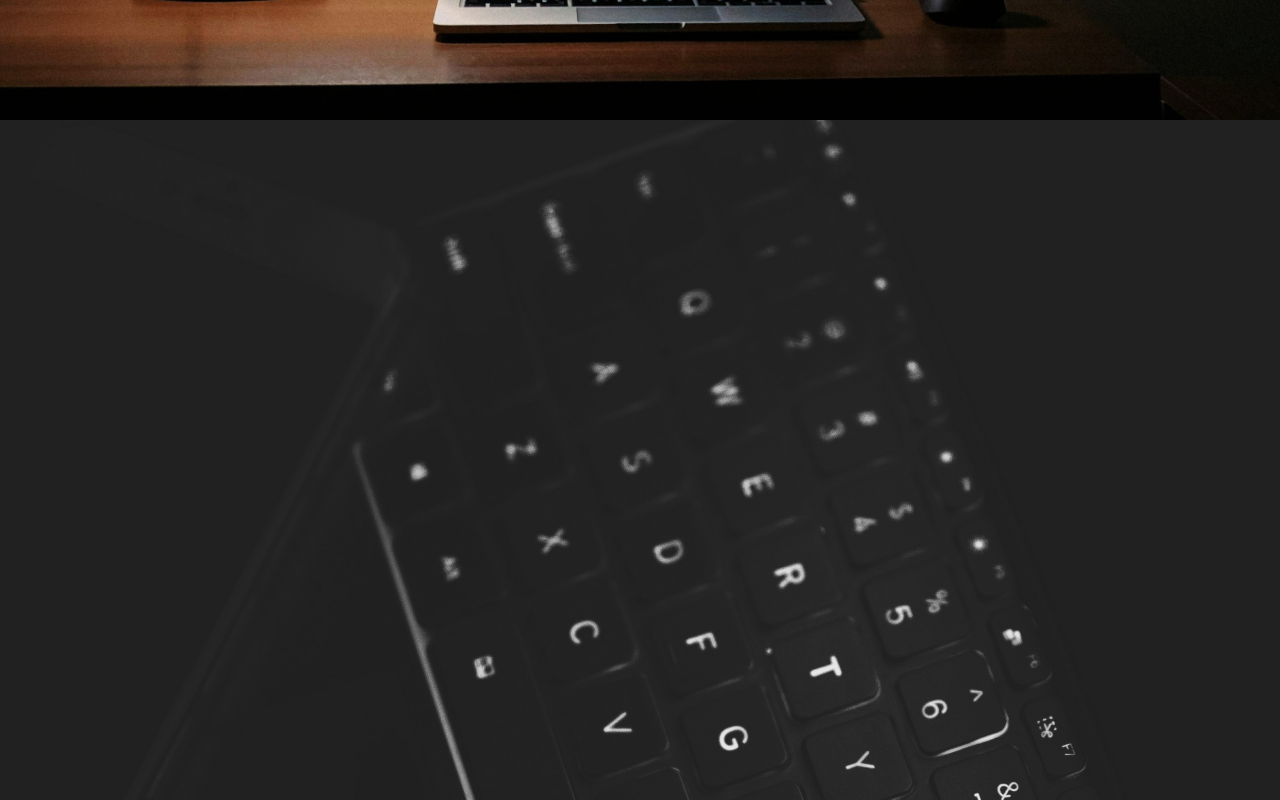
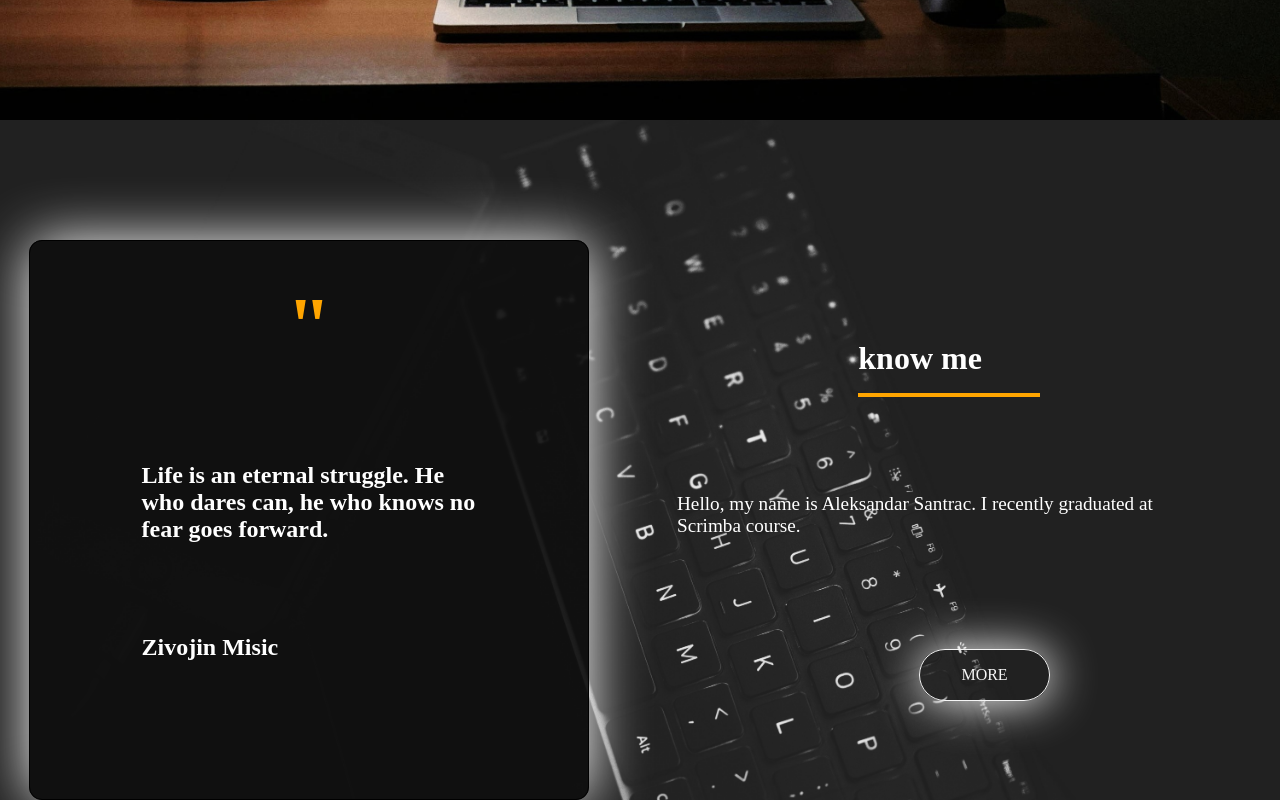
Before and after one commit to Lupus93v/lupus-solutions-landing-page, a React (Create React App) app: page / in a window 1280 px wide. Shown: the part 680-1480 px from the top of the page. Built offline with nearby package versions, Linux system fonts and the light colour scheme.

Commit message:
building

```diff
--- a/src/Pages/AboutMe.js
+++ b/src/Pages/AboutMe.js
@@ -1,7 +1,27 @@
 import React from "react"
+import { NavLink } from "react-router-dom"
 
 export default function AboutMe() {
     return (
-        <h1>about me</h1>
+        <div className="part2">
+            <div className="menubar">
+                    <div className="menubar1">
+                        <NavLink className="menubar-btn1" to="/">get to know me</NavLink>
+                    </div>
+                    <div className="menubar2">
+                        <NavLink className="menubar-btn" to="/">HOME</NavLink>
+                        <NavLink className="menubar-btn" to="/myprojects">MY PROJECTS</NavLink>
+                    </div>
+                </div>
+                <div className="main-about">
+                    <div className="about1">
+                        <img src="./Pictures/me.jpg" alt="me"/>
+                        <p>Lorem ipsum dolor sit amet, consectetur adipiscing elit. Sed at mi in urna faucibus consectetur sit amet non leo. Pellentesque pretium, ligula sit amet vulputate vulputate, nulla orci tempor diam, tristique iaculis neque justo sit amet diam. Vestibulum id interdum mauris. Sed vel mauris eget enim feugiat rutrum. Vivamus lectus turpis, lacinia vitae enim non, ultricies vehicula ante. Nullam gravida, augue vel auctor vulputate, nulla nibh condimentum lacus, sit amet laoreet leo massa sit amet est. Fusce tincidunt urna ac est malesuada gravida. Sed facilisis eu libero quis tempus.</p>
+                    </div>
+                    <div className="about2">
+
+                    </div>
+                </div>
+        </div>
     )
 }
--- a/src/Pages/HomePage.js
+++ b/src/Pages/HomePage.js
@@ -39,7 +39,16 @@ export default function HomePage() {
                 </div>
             </div>
             <div className="part2">
-
+                <div className="text">
+                    <p>"</p>
+                    <h3>Life is an eternal struggle. He who dares can, he who knows no fear goes forward.</h3>
+                    <h3>Zivojin Misic</h3>
+                </div>
+                <div className="short-bio">
+                    <h3>know me</h3>
+                    <p>Hello, my name is Aleksandar Santrac. I recently graduated at Scrimba course.</p>
+                    <NavLink className="bio" class="animate__animated animate__fadeInUpBig" to="/aboutme">MORE</NavLink>
+                </div>
             </div>
         </div>
     )
--- a/src/Pages/MyProjects.js
+++ b/src/Pages/MyProjects.js
@@ -1,7 +1,19 @@
 import React from "react"
+import { NavLink } from "react-router-dom"
 
 export default function MyProjects() {
     return (
-        <h1>My projects</h1>
+        <div className="part2">
+            <div className="menubar">
+                    <div className="menubar1">
+                        <NavLink className="menubar-btn1" to="/">get to know me</NavLink>
+                    </div>
+                    <div className="menubar2">
+                        <NavLink className="menubar-btn" to="/">HOME</NavLink>
+                        <NavLink className="menubar-btn" to="/aboutme">ABOUT ME</NavLink>
+                    </div>
+                </div>
+            <h1>MY PROJECTS</h1>
+        </div>
     )
 }
--- a/src/index.css
+++ b/src/index.css
@@ -133,10 +133,149 @@
     cursor: pointer;
 }
 
+.homepage .part2 {
+    display: flex;
+}
+
 .part2 {
     background-image: url("/public/Pictures/part2.jpg");
     background-size: cover;
     background-position: center;
     background-repeat: no-repeat;
-    min-height: 170vh;
+    min-height: 100vh;
 }
+
+.text {
+    display: flex;
+    flex-direction: column;
+    background: rgba(15, 15, 15, 0.897);
+    height: 70vh;
+    width: 70vh;
+    border: 1px solid black;
+    box-shadow: 1px 1px 57px white;
+    border-radius: 13px;
+}
+
+.text p {
+    font-size: 5rem;
+    font-weight: bolder;
+    color: orange;
+    margin-top: 0.5em;
+}
+
+.text h3 {
+    margin-top: -2em;
+    color: white;
+    width: 60%;
+    font-size: 1.5rem;
+}
+
+.short-bio {
+    display: flex;
+    flex-direction: column;
+}
+
+.short-bio h3 {
+    color: white;
+    font-size: 2rem;
+    font-weight: bold;
+    padding-bottom: 0.5em;
+    border-bottom: 4px solid orange;
+    width: 30%;
+    margin-bottom: 3em;
+}
+
+.short-bio p {
+    color: white;
+    font-size: 1.2rem;
+    width: 90%;
+}
+
+.short-bio button {
+    position: relative;
+    color: whitesmoke;
+    font-size: 1rem;
+    background: none;
+    border: 1px solid whitesmoke;
+    padding: 1em 2.6em;
+    border-radius: 35px;
+    box-shadow: 1px 1px 47px white;
+    margin-top: 7em;
+    margin-left: 17em;
+    overflow: hidden;
+    transition: all 0.3s ease;
+}
+
+.short-bio button::after {
+    content: '';
+    position: absolute;
+    top: 0;
+    left: 0;
+    right: 0;
+    bottom: 0;
+    border-radius: 35px;
+    border: 2px solid orange;
+    transform: scale(0);
+    transition: transform 0.3s ease-in-out;
+    z-index: -1;
+}
+
+.short-bio button:hover::after {
+    transform: scale(1.1);
+}
+
+.short-bio button:hover {
+    color: orange;
+    font-weight: bold;
+    cursor: pointer;
+}
+
+.bio {
+    position: relative;
+    color: whitesmoke;
+    font-size: 1rem;
+    background: none;
+    border: 1px solid whitesmoke;
+    padding: 1em 2.6em;
+    border-radius: 35px;
+    box-shadow: 1px 1px 47px white;
+    margin-top: 7em;
+    margin-left: 17em;
+    overflow: hidden;
+    transition: all 0.3s ease;
+    text-decoration: none;
+}
+
+.bio::after {
+    content: '';
+    position: absolute;
+    top: 0;
+    left: 0;
+    right: 0;
+    bottom: 0;
+    border-radius: 35px;
+    border: 2px solid orange;
+    transform: scale(0);
+    transition: transform 0.3s ease-in-out;
+    z-index: -1;
+}
+
+
+.bio:hover::after {
+    transform: scale(1.1);
+}
+
+.bio:hover {
+    color: orange;
+    font-weight: bold;
+    cursor: pointer;
+}
+
+.about1 {
+    width: 35%;
+    display: flex;
+}
+
+.about1 img {
+    width: 80%;
+}
```
Also changed, not shown: 1 other file (tests, documents, lock files or other folders).
